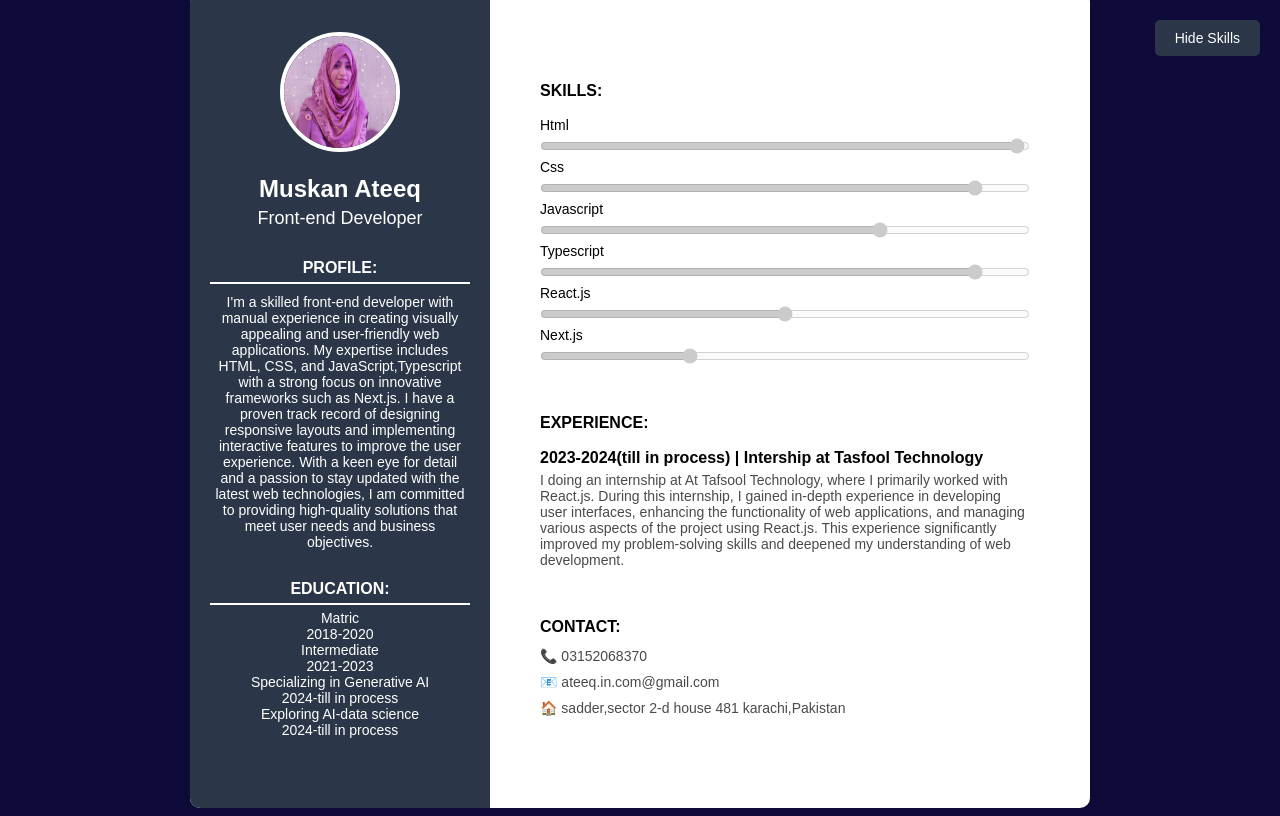
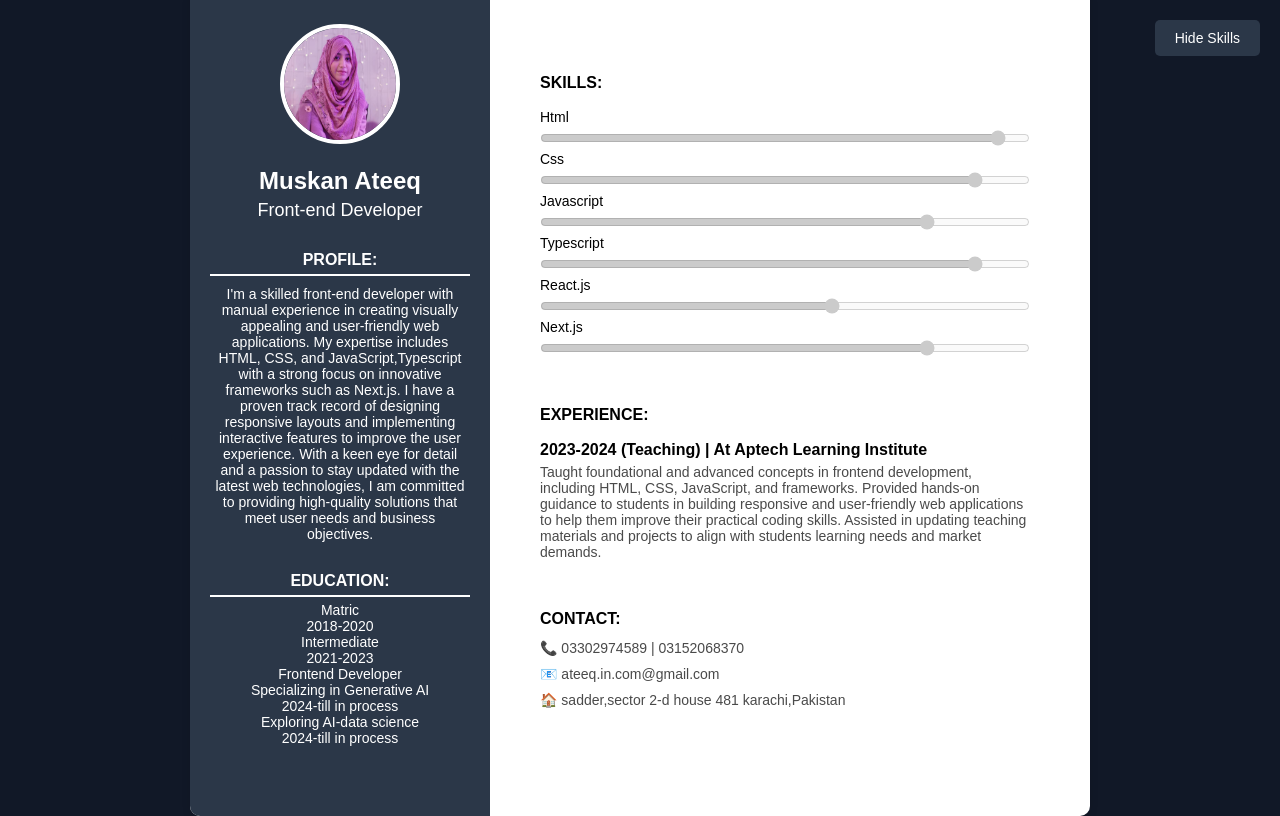
Before and after one commit to Muskanateeq/Hackathon-Milestone-Based-Static-Resume-Builder, a website: page index.html in a window 1280 px wide. Drawn offline with Linux system fonts and the light colour scheme.

Commit message:
first commit

```diff
--- a/index.html
+++ b/index.html
@@ -4,7 +4,7 @@
   <meta charset="UTF-8" />
   <meta name="viewport" content="width=device-width, initial-scale=1.0" />
   <title>Resume Builder</title>
-  <link rel="stylesheet" href="style.css" />
+  <link rel="stylesheet" href="styles.css" />
 </head>
 <body>
   <div class="resume-container">
@@ -25,6 +25,7 @@
         <p>2018-2020</p>
         <p>Intermediate</p>
         <p>2021-2023</p>
+        <p>Frontend Developer</p>
         <p>Specializing in Generative AI</p>
         <p>2024-till in process</p>
         <p>Exploring AI-data science</p>
@@ -38,29 +39,29 @@
         <h4>Skills:</h4>
         <div class="slider-container">
           <label for="Html">Html</label>
-          <input type="range" id="design" name="design" min="0" max="100" value="99" />
+          <input type="range" id="design" name="design" min="0" max="100" value="95" />
           <label for="Css">Css</label>
           <input type="range" id="photography" name="photography" min="0" max="100" value="90" />
           <label for="Javascript">Javascript</label>
-          <input type="range" id="copywriting" name="copywriting" min="0" max="100" value="70" />
+          <input type="range" id="copywriting" name="copywriting" min="0" max="100" value="80" />
           <label for="Typescript">Typescript</label>
           <input type="range" id="copywriting" name="copywriting" min="0" max="100" value="90" />
           <label for="React.js">React.js</label>
-          <input type="range" id="copywriting" name="copywriting" min="0" max="100" value="50" />
+          <input type="range" id="copywriting" name="copywriting" min="0" max="100" value="60" />
           <label for="Next.js">Next.js</label>
-          <input type="range" id="copywriting" name="copywriting" min="0" max="100" value="30" />
+          <input type="range" id="copywriting" name="copywriting" min="0" max="100" value="80" />
         </div>
       </section>
       <section class="experience">
         <h4>Experience:</h4>
         <div>
-          <h5>2023-2024(till in process) | Intership at Tasfool Technology</h5>
-          <p>I doing an internship at At Tafsool Technology, where I primarily worked with React.js. During this internship, I gained in-depth experience in developing user interfaces, enhancing the functionality of web applications, and managing various aspects of the project using React.js. This experience significantly improved my problem-solving skills and deepened my understanding of web development.</p>
+          <h5>2023-2024 (Teaching) | At Aptech Learning Institute</h5>
+          <p>Taught foundational and advanced concepts in frontend development, including HTML, CSS, JavaScript, and frameworks. Provided hands-on guidance to students in building responsive and user-friendly web applications to help them improve their practical coding skills. Assisted in updating teaching materials and projects to align with students learning needs and market demands.</p>
         </div>
       </section>
       <section class="contact">
         <h4>Contact:</h4>
-        <p>📞 03152068370</p>
+        <p>📞 03302974589 | 03152068370</p>
         <p>📧 ateeq.in.com@gmail.com</p>
         <p>🏠 sadder,sector 2-d house 481 karachi,Pakistan</p>
       </section>
--- a/style.css
+++ b/styles.css
@@ -6,7 +6,7 @@
 
   body {
     font-family: 'Poppins', sans-serif;
-    background-color: #0e0b3a;
+    background-color: #111827;
     display: flex;
     justify-content: center;
     align-items: center;
@@ -73,7 +73,7 @@
     margin-top: 50px;
     margin-left: 30px;
     margin-right: 40px;
-    margin-bottom: 30px; /* Ensure there's space below the Skills section */
+    margin-bottom: 30px;
   }
   .experience {
     margin-top: 50px;
@@ -132,11 +132,10 @@
     font-size: 14px;
     color: #4a4a4a;
   }
-  /* Existing CSS */
 
 .main-content {
     padding: 40px 20px;
-    position: relative; /* Add relative positioning */
+    position: relative;
   }
 
   #toggle-skills {
@@ -157,11 +156,10 @@
   }
 
   .skills {
-    margin-bottom: 30px; /* Ensure there's space below the Skills section */
-    transition: opacity 0.3s ease; /* Smooth transition for hiding/showing */
+    margin-bottom: 30px;
+    transition: opacity 0.3s ease;
   }
 
-  /* Add a class for hiding skills */
   .skills.hidden {
     opacity: 0;
     pointer-events: none;
```
